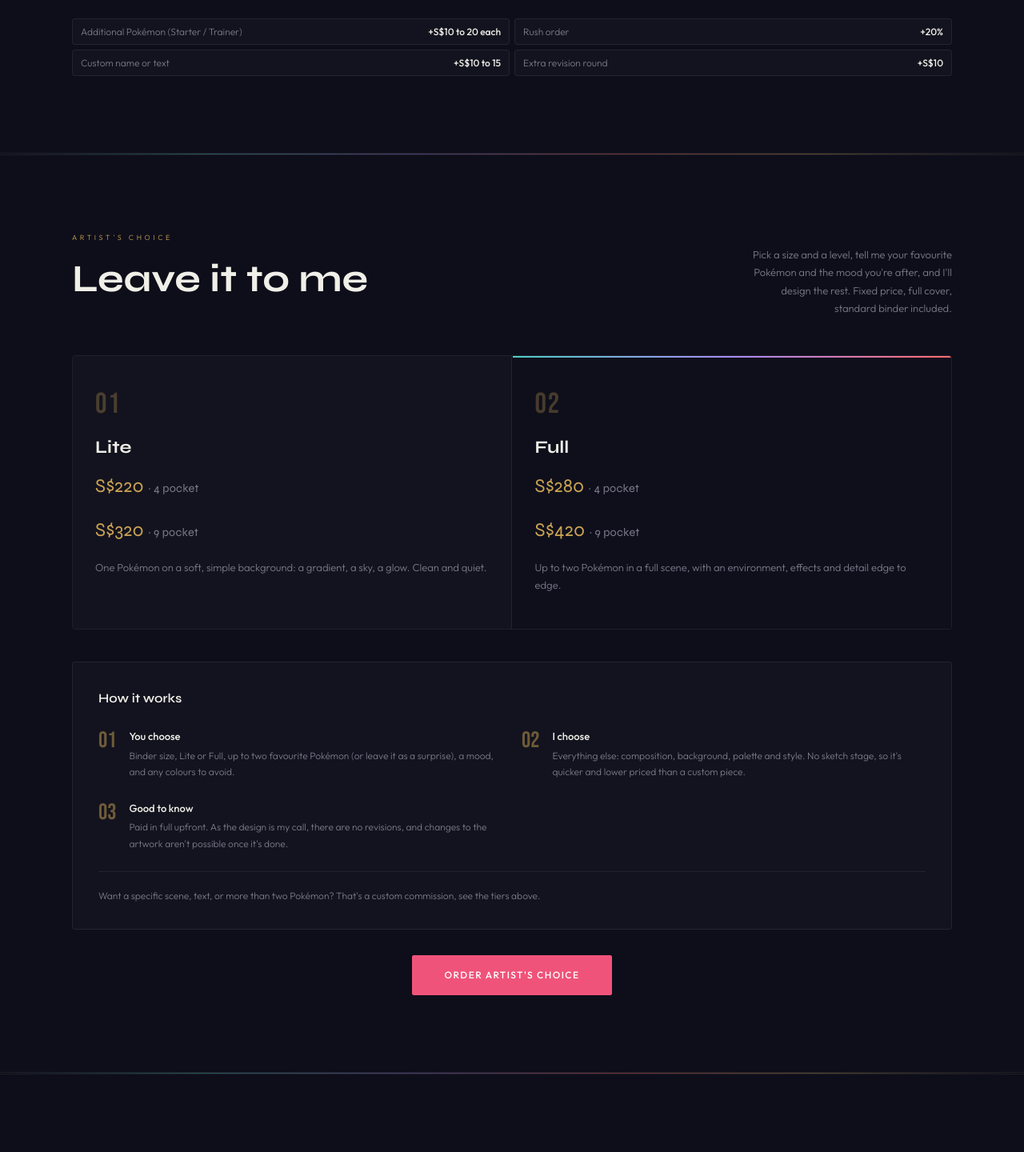
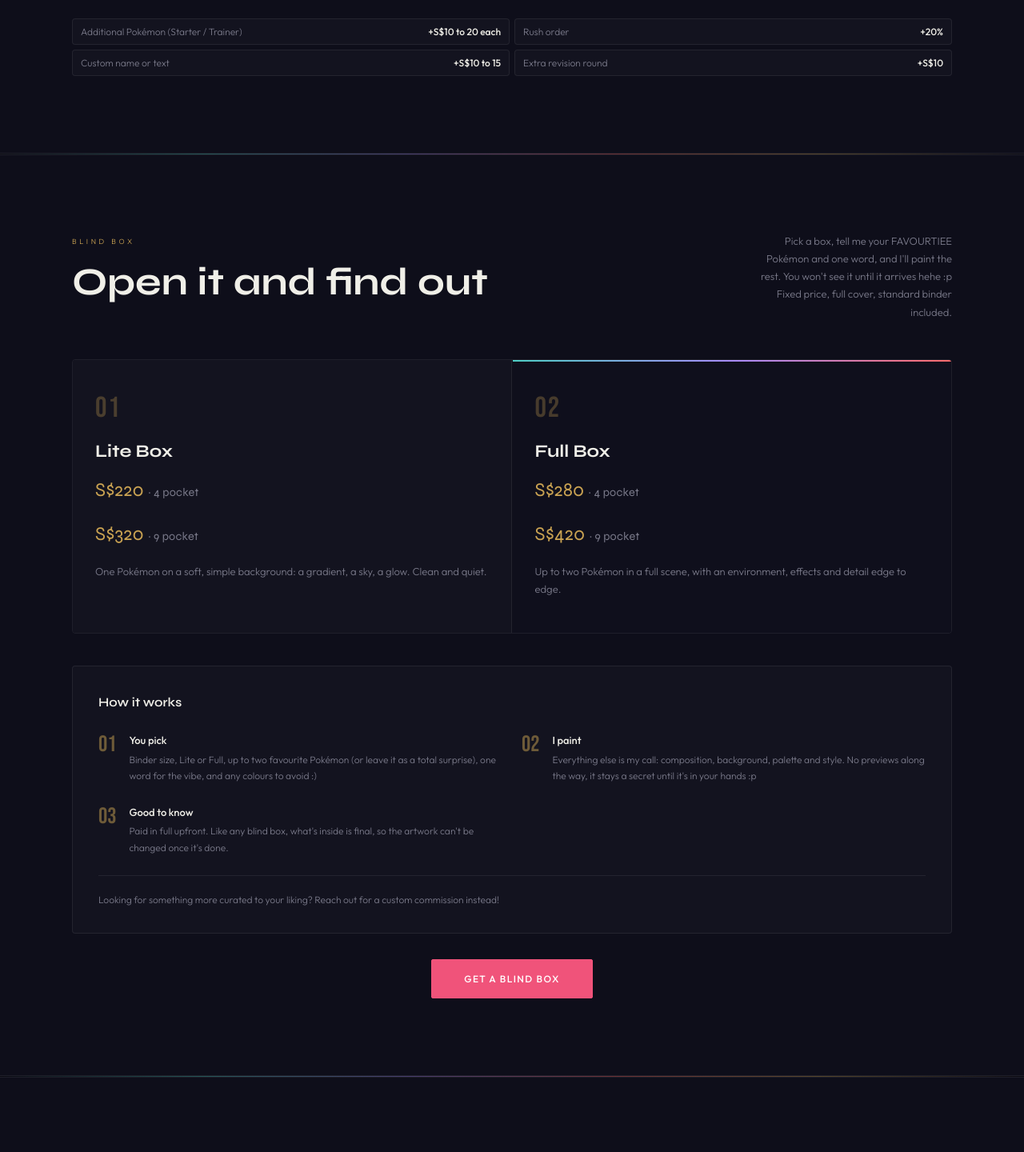
Before and after one commit to ixoriginalssg/ix-originals, a Next.js app: page / in a window 1280 px wide. Shown: the part 4885-6325 px from the top of the page at 80% size. Built offline with nearby package versions, Linux system fonts and the light colour scheme.

Commit message:
Update ArtistsChoice.tsx
blind box concept

```diff
--- a/components/ArtistsChoice.tsx
+++ b/components/ArtistsChoice.tsx
@@ -1,10 +1,10 @@
-// Replace with the link to your Artist's Choice Google Form
-const AC_FORM_URL = 'https://forms.gle/REPLACE_ME'
+// Replace with the link to your Blind Box Google Form
+const AC_FORM_URL = 'https://forms.gle/COMING_SOON'
 
 const options = [
   {
     num: '01',
-    name: 'Lite',
+    name: 'Lite Box',
     prices: [
       { size: '4 pocket', price: 'S$220' },
       { size: '9 pocket', price: 'S$320' },
@@ -14,7 +14,7 @@ const options = [
   },
   {
     num: '02',
-    name: 'Full',
+    name: 'Full Box',
     prices: [
       { size: '4 pocket', price: 'S$280' },
       { size: '9 pocket', price: 'S$420' },
@@ -26,16 +26,16 @@ const options = [
 
 export default function ArtistsChoice() {
   return (
-    <section className="tiersSection" id="artists-choice">
+    <section className="tiersSection" id="blind-box">
       <div className="container">
 
         <div className="tiersHeader fadeUp">
           <div>
-            <span className="sectionLabel">Artist&apos;s Choice</span>
-            <h2 className="sectionTitle">Leave it to me</h2>
+            <span className="sectionLabel">Blind Box</span>
+            <h2 className="sectionTitle">Open it and find out</h2>
           </div>
           <p className="tiersNote">
-            Pick a size and a level, tell me your favourite Pokémon and the mood you&apos;re after, and I&apos;ll design the rest. Fixed price, full cover, standard binder included.
+            Pick a box, tell me your FAVOURTIEE Pokémon and one word, and I&apos;ll paint the rest. You won&apos;t see it until it arrives hehe :p Fixed price, full cover, standard binder included.
           </p>
         </div>
 
@@ -60,33 +60,33 @@ export default function ArtistsChoice() {
             <div className="pricingNoteItem">
               <span className="pricingNoteIcon">01</span>
               <div>
-                <div className="pricingNoteHead">You choose</div>
-                <div className="pricingNoteBody">Binder size, Lite or Full, up to two favourite Pokémon (or leave it as a surprise), a mood, and any colours to avoid.</div>
+                <div className="pricingNoteHead">You pick</div>
+                <div className="pricingNoteBody">Binder size, Lite or Full, up to two favourite Pokémon (or leave it as a total surprise), one word for the vibe, and any colours to avoid :)</div>
               </div>
             </div>
             <div className="pricingNoteItem">
               <span className="pricingNoteIcon">02</span>
               <div>
-                <div className="pricingNoteHead">I choose</div>
-                <div className="pricingNoteBody">Everything else: composition, background, palette and style. No sketch stage, so it&apos;s quicker and lower priced than a custom piece.</div>
+                <div className="pricingNoteHead">I paint</div>
+                <div className="pricingNoteBody">Everything else is my call: composition, background, palette and style. No previews along the way, it stays a secret until it&apos;s in your hands :p</div>
               </div>
             </div>
             <div className="pricingNoteItem">
               <span className="pricingNoteIcon">03</span>
               <div>
                 <div className="pricingNoteHead">Good to know</div>
-                <div className="pricingNoteBody">Paid in full upfront. As the design is my call, there are no revisions, and changes to the artwork aren&apos;t possible once it&apos;s done.</div>
+                <div className="pricingNoteBody">Paid in full upfront. Like any blind box, what&apos;s inside is final, so the artwork can&apos;t be changed once it&apos;s done.</div>
               </div>
             </div>
           </div>
           <p className="pricingNoteSub">
-            Want a specific scene, text, or more than two Pokémon? That&apos;s a custom commission, see the tiers above.
+            Looking for something more curated to your liking? Reach out for a custom commission instead!
           </p>
         </div>
 
         <div style={{ textAlign: 'center', marginTop: '2rem' }}>
           <a href={AC_FORM_URL} target="_blank" rel="noopener noreferrer" className="btnPrimary">
-            Order Artist&apos;s Choice
+            Get a Blind Box
           </a>
         </div>
 
```
